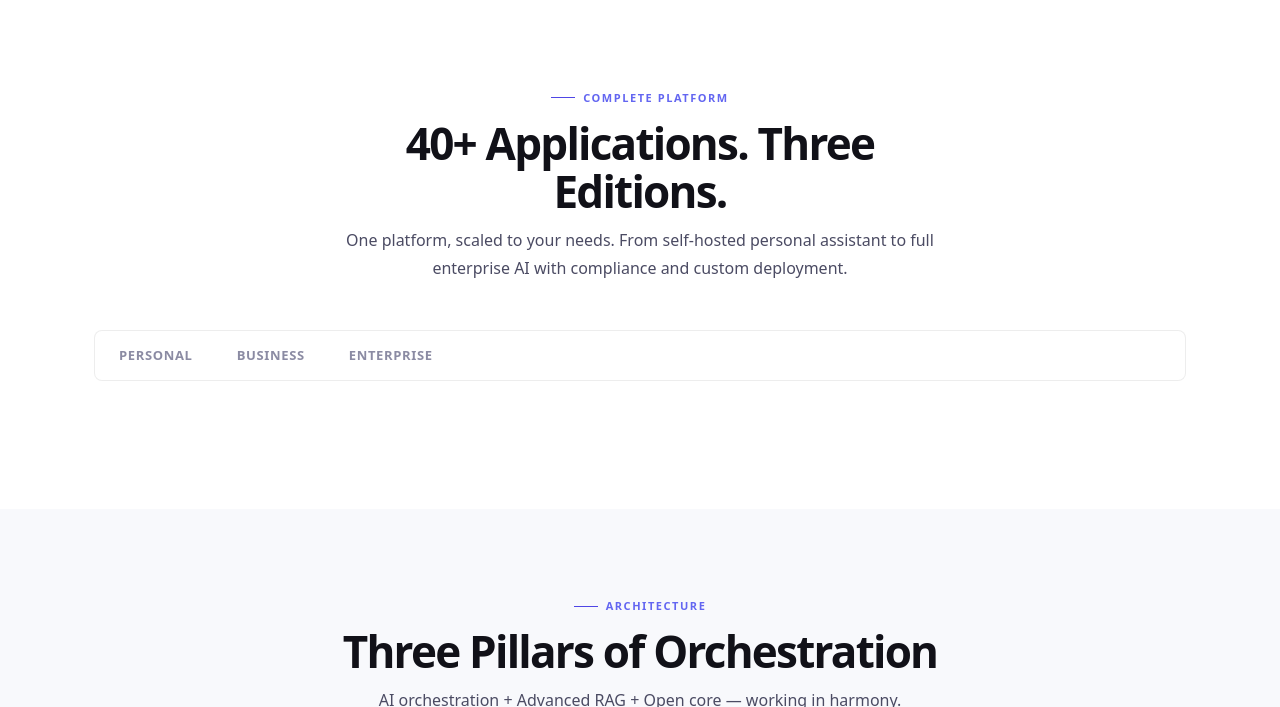
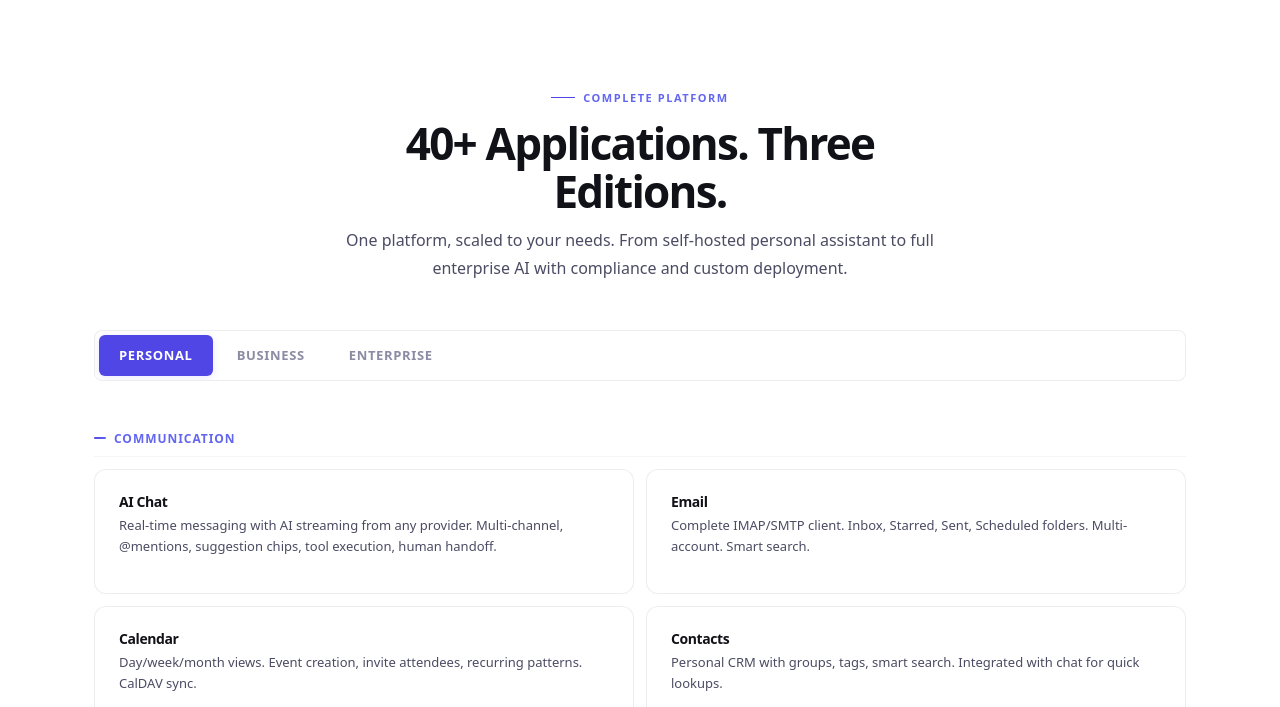
Before and after one commit to generalbots/website, a plain HTML site: page index.html in a window 1280 px wide. Both pictures are taken after a click on the element "PERSONAL". Shown: the part 2639-3346 px from the top of the page. Drawn offline with nearby package versions, Linux system fonts and the light colour scheme.

Commit message:
fix tab switching: e.target -> el (element, not event object)

```diff
--- a/index.html
+++ b/index.html
@@ -632,10 +632,10 @@
 
 <div hx-get="/partials/footer.html" hx-swap="innerHTML" hx-trigger="load"></div>
 <script>
-function switchTab(e,panel){
+function switchTab(el,panel){
 document.querySelectorAll('.user-tab').forEach(function(t){t.classList.remove('active')});
 document.querySelectorAll('.user-panel').forEach(function(p){p.classList.remove('active')});
-e.target.classList.add('active');
+el.classList.add('active');
 document.getElementById('panel-'+panel).classList.add('active');
 }
 </script>
```
